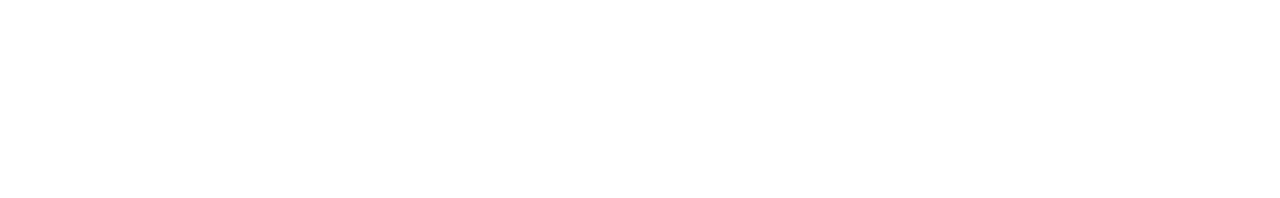
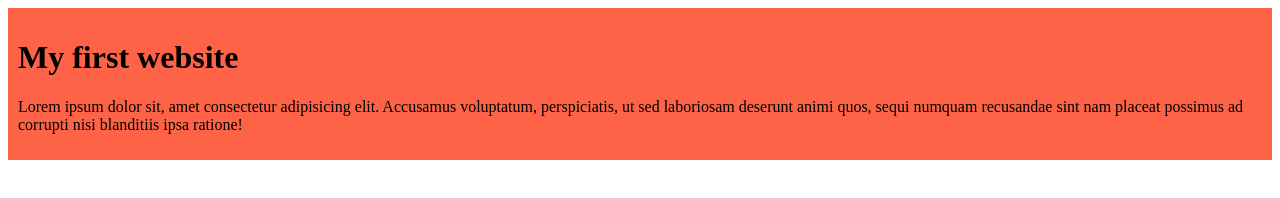
Before and after one commit to FahimSakib270/my-First-github-repo, a plain HTML site: page index.html in a window 1280 px wide. Drawn offline with Linux system fonts and the light colour scheme.

Commit message:
add the first blog

```diff
--- a/index.html
+++ b/index.html
@@ -4,6 +4,17 @@
     <meta charset="UTF-8" />
     <meta name="viewport" content="width=device-width, initial-scale=1.0" />
     <title>my first ever git repo</title>
+    <link rel="stylesheet" href="styles/blog.css" />
   </head>
-  <body></body>
+  <body>
+    <div>
+      <h1>My first website</h1>
+      <p>
+        Lorem ipsum dolor sit, amet consectetur adipisicing elit. Accusamus
+        voluptatum, perspiciatis, ut sed laboriosam deserunt animi quos, sequi
+        numquam recusandae sint nam placeat possimus ad corrupti nisi blanditiis
+        ipsa ratione!
+      </p>
+    </div>
+  </body>
 </html>
--- /dev/null
+++ b/styles/blog.css
@@ -0,0 +1,4 @@
+div {
+  background-color: tomato;
+  padding: 10px;
+}
```
